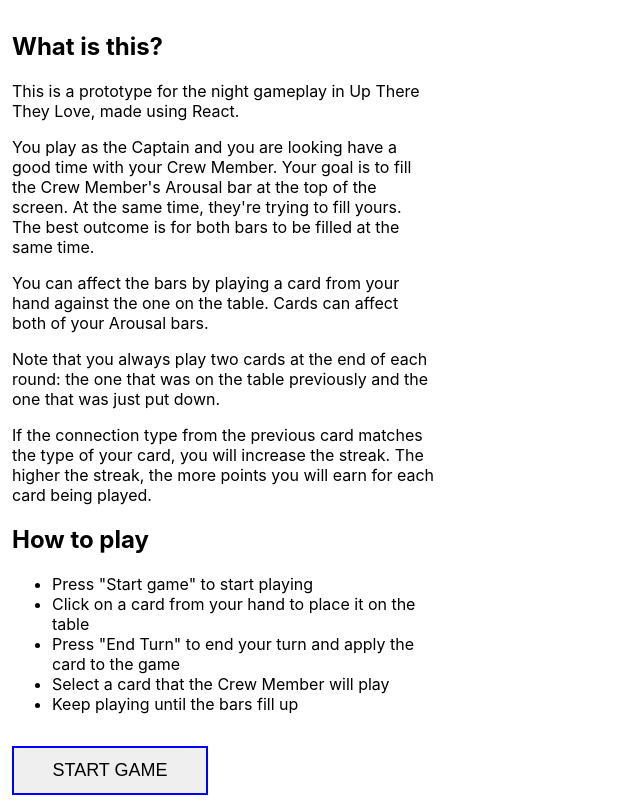
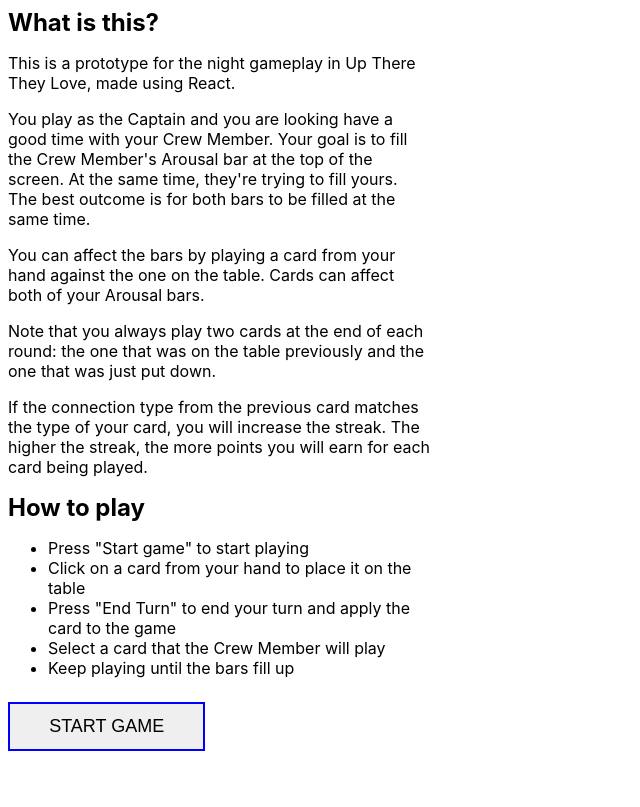
Before and after one commit to MrHands/NightGameplay, a React (Create React App) app: page / in a window 1280 px wide. Shown: the whole page, without its empty margins (0-640 px from the left). Built offline with nearby package versions, Linux system fonts and the light colour scheme.

Commit message:
Tweak margins and padding to make things fit better.

```diff
--- a/src/App.css
+++ b/src/App.css
@@ -1,7 +1,12 @@
 #root {
 	display: grid;
-	grid-row-gap: 16px;
-	padding: 12px;
+	grid-row-gap: 8px;
+	padding: 8px;
+}
+
+h1, h2, h3 {
+	margin: 0;
+	margin-bottom: 12px;
 }
 
 .m-buttonBar {
```
